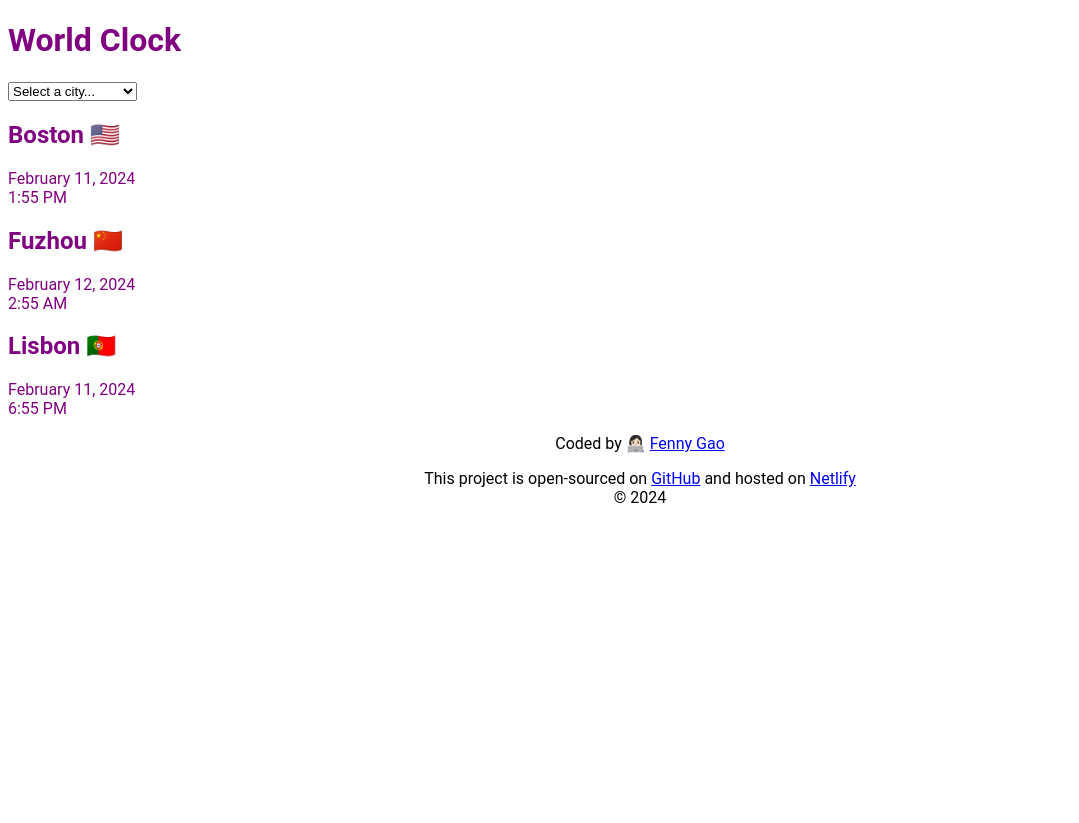
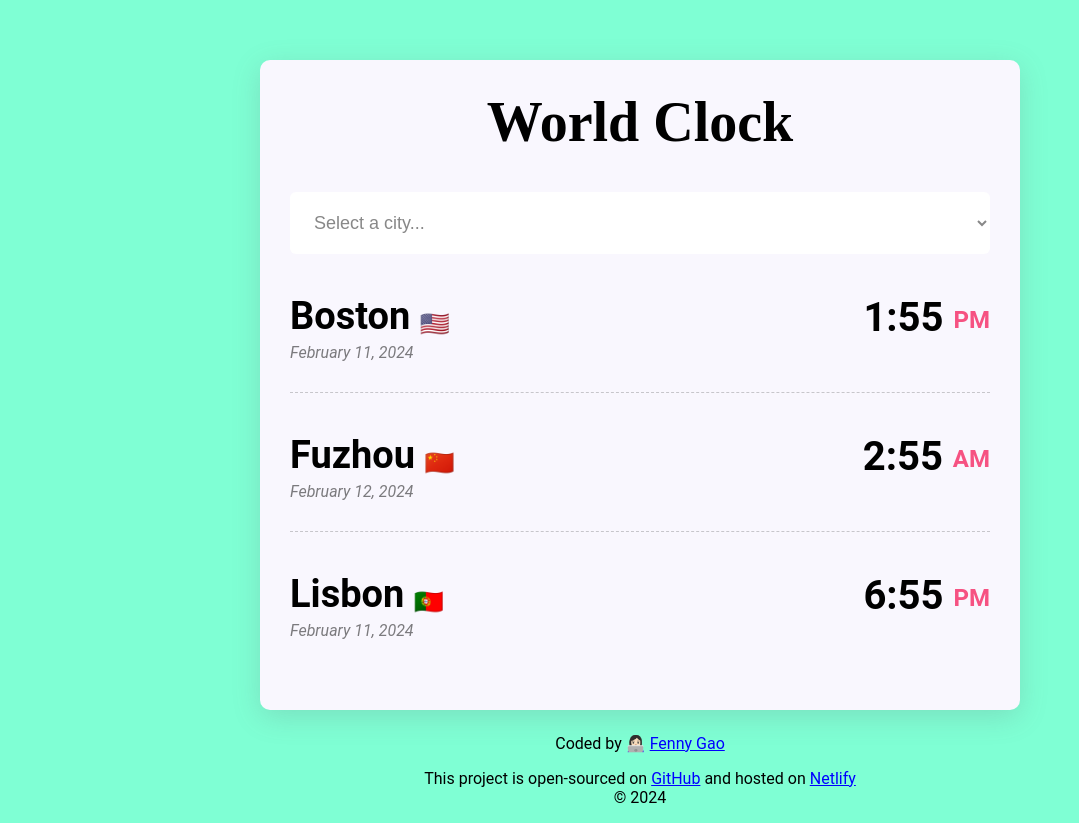
Before and after one commit to FennyG13/world-clock, a plain HTML site: page index.html in a window 1280 px wide. Shown: the whole page, without its empty margins (0-1079 px from the left). Before the commit the page ends 800 px from the top, so only its background shows below. Drawn offline with nearby package versions, Linux system fonts and the light colour scheme.

Commit message:
Add initial styling

```diff
--- a/styles.css
+++ b/styles.css
@@ -1,11 +1,79 @@
 body {
   font-family: "Roboto", sans-serif;
-  color: purple;
+  background-color: aquamarine;
+}
+
+h1 {
+  text-align: center;
+  font-weight: bold;
+  margin-top: 0;
+  font-family: "Helvetica bold";
+  font-size: 56px;
+}
+
+select {
+  display: block;
+  background-color: #ffffff;
+  border: none;
+  color: #888888;
+  font-size: 18px;
+  padding: 20px;
+  width: 100%;
+  border-radius: 6px;
+}
+
+.world-clock-app {
+  max-width: 700px;
+  margin: 60px auto;
+  background: #f9f7fe;
+  border-radius: 10px;
+  padding: 30px;
+  box-shadow: rgba(100, 100, 111, 0.2) 0px 7px 29px 0px;
+  margin-bottom: 24px;
+}
+
+.default-cities {
+  display: flex;
+  justify-content: space-between;
+  margin: 10px 0;
+  border-bottom: 1px rgba(0, 0, 0, 0.2) dashed;
+  padding: 30px 0;
+
+  &:last-child {
+    border: none;
+  }
+
+  h2 {
+    margin: 0 0 5px;
+    font-size: 38px;
+  }
+
+  .icon {
+    font-size: 24px;
+    vertical-align: bottom;
+  }
+
+  .date {
+    opacity: 0.5;
+    font-style: italic;
+  }
+
+  .time {
+    font-size: 40px;
+    font-weight: bold;
+  }
+
+  .time-unit {
+    font-size: 24px;
+    color: #f65282;
+    vertical-align: middle;
+  }
 }
 
 footer {
   color: #000;
   text-align: center;
+  margin-top: 10px;
 
   a {
     color: blue;
```
